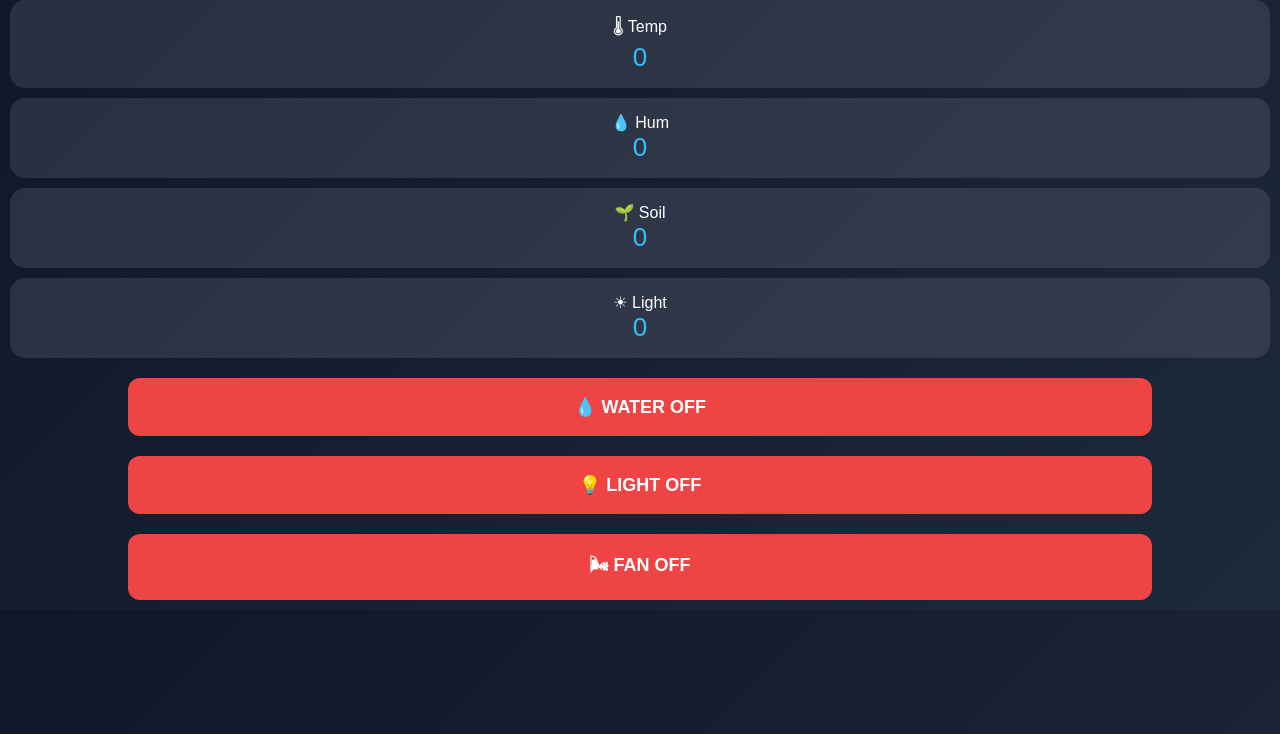
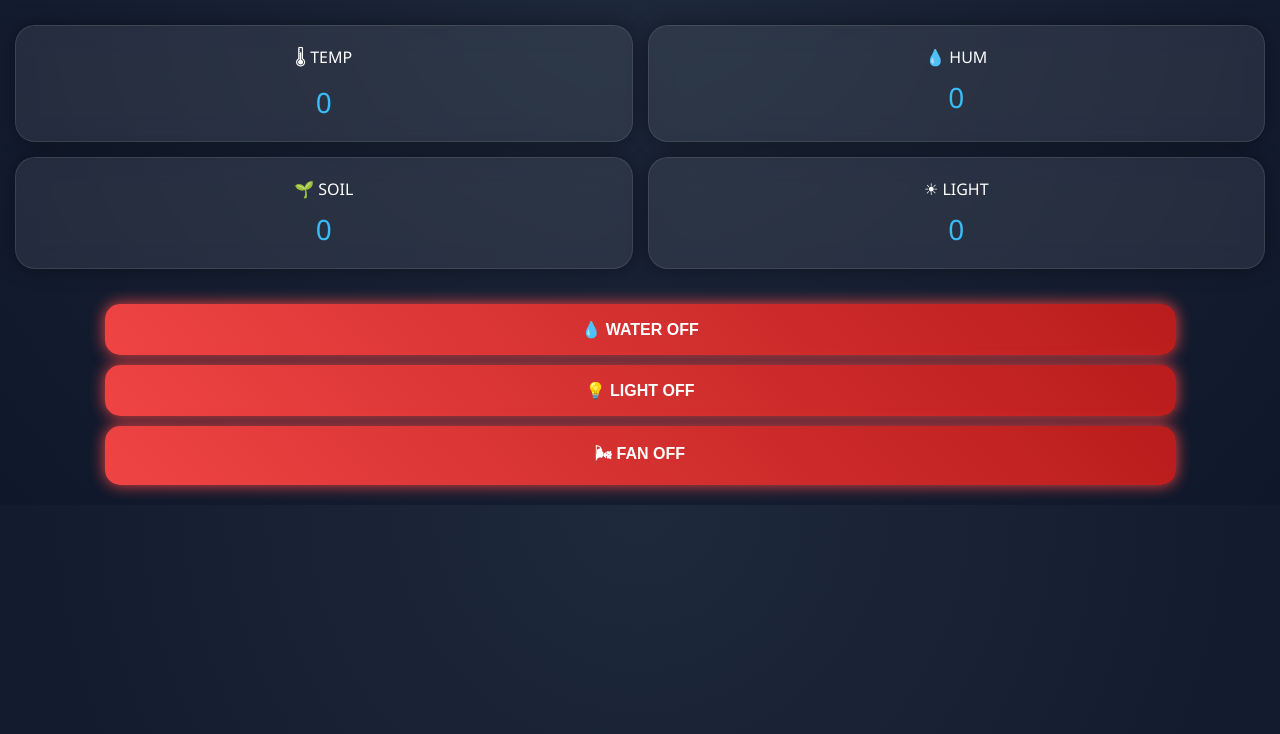
Before and after one commit to Lol12345628/Test, a plain HTML site: page index.html in a window 1280 px wide. Shown: the part 66-800 px from the top of the page. Drawn offline with Linux system fonts and the light colour scheme; no server answers.

Commit message:
Add files via upload

```diff
--- a/index.html
+++ b/index.html
@@ -4,96 +4,146 @@
 <meta charset="UTF-8">
 <meta name="viewport" content="width=device-width, initial-scale=1.0">
 
-<title>Smart Farm Toggle</title>
+<title>Smart Farm Pro UI</title>
 
 <style>
 body{
   margin:0;
-  font-family:Arial;
-  background:linear-gradient(135deg,#0f172a,#1e293b);
+  font-family: 'Segoe UI', sans-serif;
+  background: radial-gradient(circle at top,#1e293b,#0f172a);
   color:white;
-  text-align:center;
+  overflow-x:hidden;
 }
 
+/* ===== HEADER ===== */
 .header{
-  padding:15px;
-  font-size:22px;
+  text-align:center;
+  padding:20px;
+  font-size:26px;
   font-weight:bold;
+  letter-spacing:1px;
 }
 
+/* ===== GRID ===== */
+.grid{
+  display:grid;
+  grid-template-columns:1fr 1fr;
+  gap:15px;
+  padding:15px;
+}
+
+/* ===== CARD ===== */
 .card{
-  margin:10px;
-  padding:15px;
-  background:rgba(255,255,255,0.1);
-  border-radius:15px;
+  background: rgba(255,255,255,0.08);
+  backdrop-filter: blur(12px);
+  border: 1px solid rgba(255,255,255,0.1);
+  border-radius:20px;
+  padding:20px;
+  text-align:center;
+  box-shadow:0 0 20px rgba(0,0,0,0.4);
+  transition:0.3s;
+}
+
+.card:hover{
+  transform: scale(1.05);
+  box-shadow:0 0 25px #38bdf8;
 }
 
 .value{
-  font-size:26px;
+  font-size:28px;
+  margin-top:10px;
   color:#38bdf8;
+  transition:0.3s;
 }
 
+/* ===== BUTTON ===== */
 .btn{
-  width:80%;
-  padding:18px;
-  margin:10px;
+  width:85%;
+  padding:16px;
+  margin:10px auto;
+  display:block;
   border:none;
-  border-radius:12px;
-  font-size:18px;
+  border-radius:15px;
+  font-size:16px;
   font-weight:bold;
   cursor:pointer;
+  transition:0.3s;
 }
 
 .on{
-  background:#22c55e;
+  background: linear-gradient(45deg,#22c55e,#16a34a);
   color:white;
+  box-shadow:0 0 15px #22c55e;
 }
 
 .off{
-  background:#ef4444;
+  background: linear-gradient(45deg,#ef4444,#b91c1c);
   color:white;
+  box-shadow:0 0 15px #ef4444;
+}
+
+/* ===== PANEL ===== */
+.panel{
+  text-align:center;
+  padding:10px;
 }
 </style>
 </head>
 
 <body>
 
-<div class="header">🌱 Smart Farm Toggle</div>
+<div class="header">🌱 Smart Farm PRO Dashboard</div>
 
-<div class="card">🌡 Temp <div class="value" id="temp">0</div></div>
-<div class="card">💧 Hum <div class="value" id="hum">0</div></div>
-<div class="card">🌱 Soil <div class="value" id="soil">0</div></div>
-<div class="card">☀ Light <div class="value" id="light">0</div></div>
+<div class="grid">
+  <div class="card">🌡 TEMP<div class="value" id="temp">0</div></div>
+  <div class="card">💧 HUM<div class="value" id="hum">0</div></div>
+  <div class="card">🌱 SOIL<div class="value" id="soil">0</div></div>
+  <div class="card">☀ LIGHT<div class="value" id="light">0</div></div>
+</div>
 
-<!-- ===== TOGGLE BUTTON ===== -->
+<div class="panel">
+
 <button id="waterBtn" class="btn off" onclick="toggle('water')">💧 WATER OFF</button>
 <button id="lightBtn" class="btn off" onclick="toggle('light')">💡 LIGHT OFF</button>
 <button id="fanBtn" class="btn off" onclick="toggle('fan')">🌬 FAN OFF</button>
+
+</div>
 
 <script>
 
 const server = "http://192.168.1.25";
 
-// สถานะปุ่ม
 let state = {
-  water: 0,
-  light: 0,
-  fan: 0
+  water:0,
+  light:0,
+  fan:0
 };
 
-// ===== โหลดข้อมูล =====
+// ===== LIVE DATA =====
 function loadData(){
   fetch(server + "/data")
   .then(r => r.json())
   .then(d => {
-    document.getElementById("temp").innerText = d.temp;
-    document.getElementById("hum").innerText = d.hum;
-    document.getElementById("soil").innerText = d.soil;
-    document.getElementById("light").innerText = d.light;
+
+    animate("temp", d.temp);
+    animate("hum", d.hum);
+    animate("soil", d.soil);
+    animate("light", d.light);
+
   });
 }
 
-// ===== Toggle =====
+// ===== ANIMATION =====
+function animate(id, value){
+  let el = document.getElementById(id);
+  el.style.opacity = 0.3;
+  setTimeout(()=>{
+    el.innerText = value;
+    el.style.opacity = 1;
+  },200);
+}
+
+// ===== TOGGLE =====
 function toggle(type){
 
   state[type] = state[type] ? 0 : 1;
@@ -102,7 +152,7 @@ function toggle(type){
 
   let btn = document.getElementById(type + "Btn");
 
-  if(state[type] == 1){
+  if(state[type]){
     btn.className = "btn on";
     btn.innerText = "✔ " + type.toUpperCase() + " ON";
   }else{
@@ -111,7 +161,7 @@ function toggle(type){
   }
 }
 
-setInterval(loadData, 2000);
+setInterval(loadData,2000);
 
 </script>
 
```
